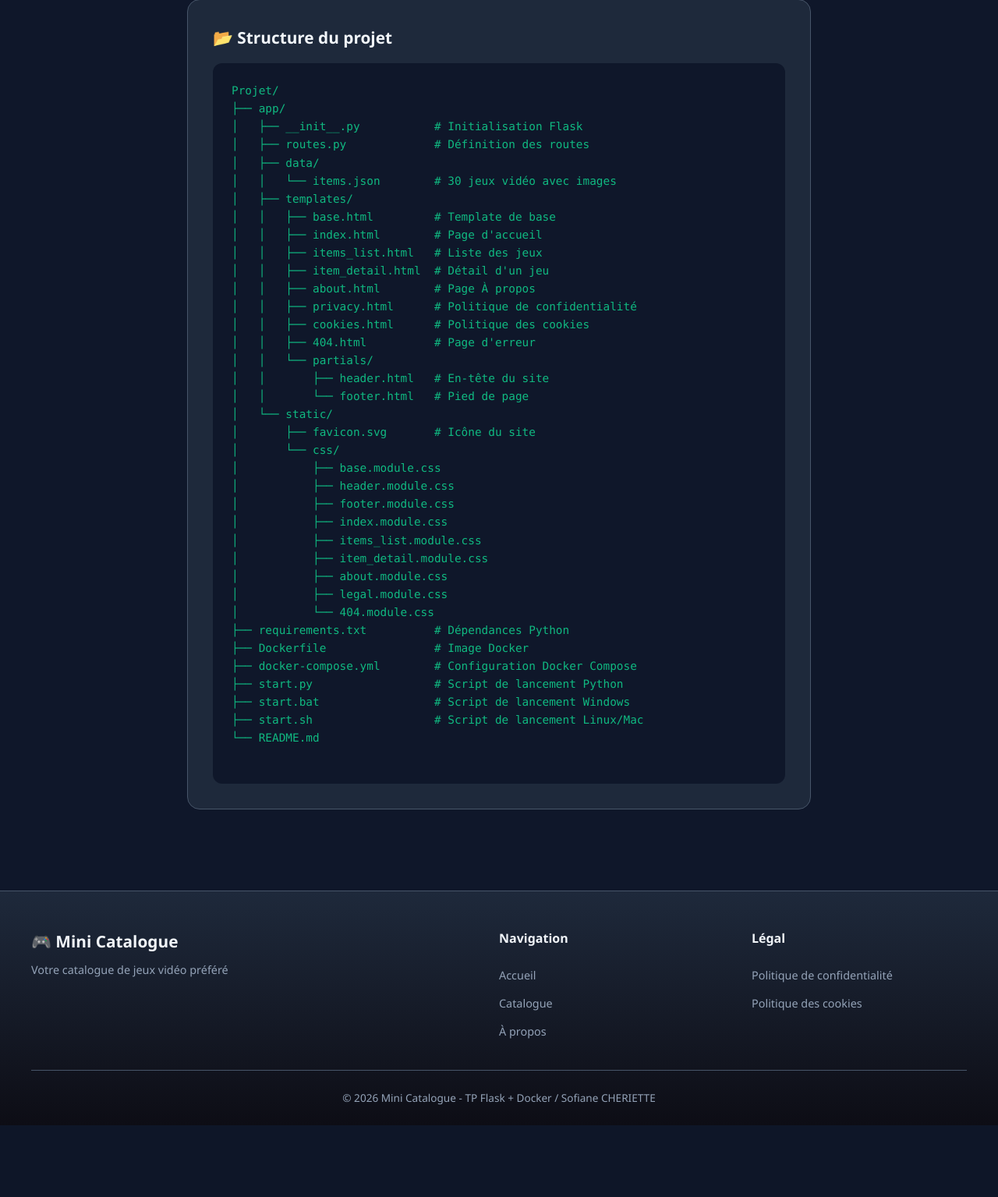
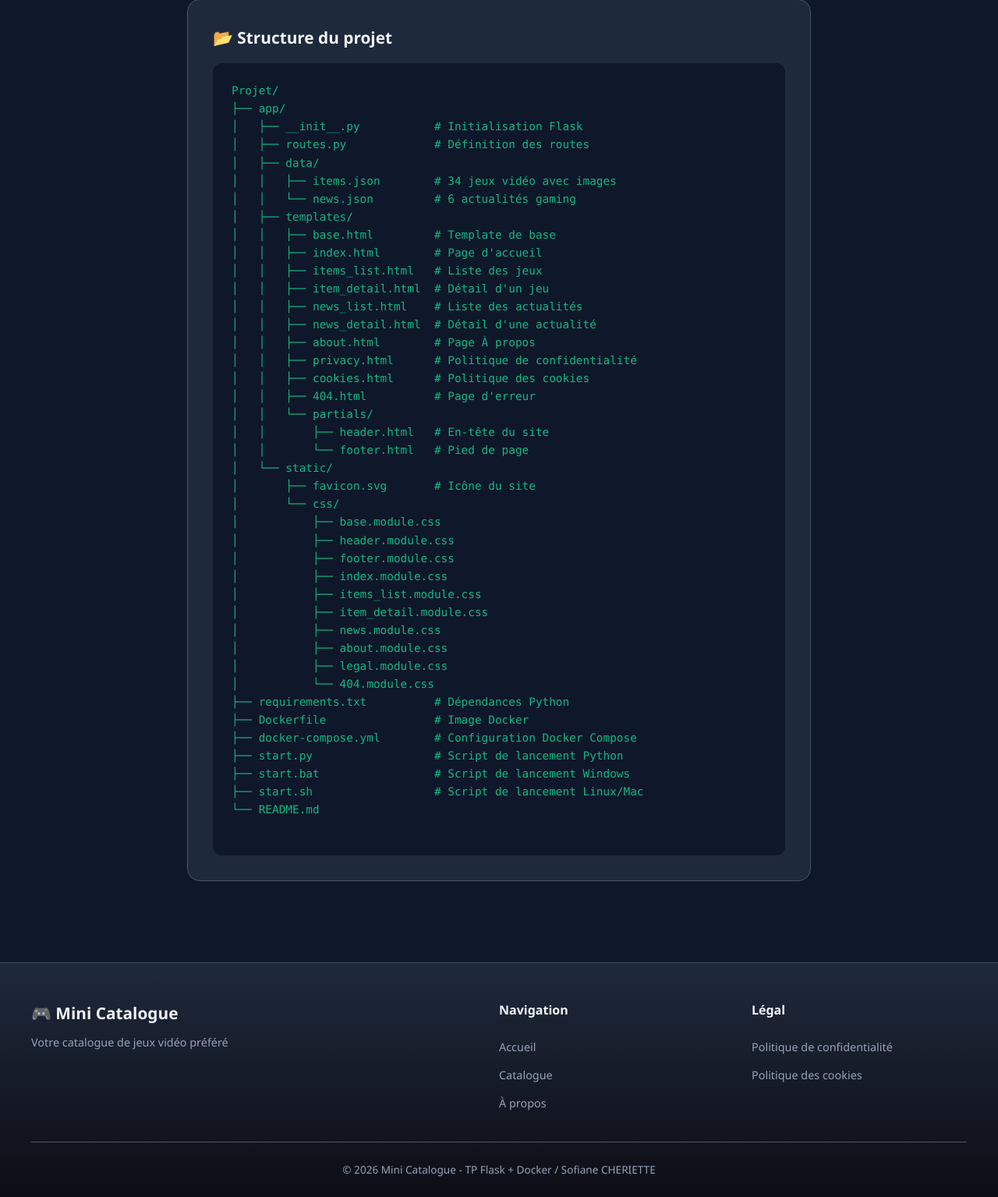
Before and after one commit to sofiane-cheriette/Projet-TP-Mini-site-Flask, a Flask app: page /about in a window 1280 px wide. Shown: the part 1355-2890 px from the top of the page at 78% size. Before the commit the page ends 2798 px from the top, so only its background shows below. Run offline with Flask 3, Linux system fonts and the light colour scheme.

Commit message:
Mise à jour arborescence README et about avec fichiers news

```diff
--- a/app/templates/about.html
+++ b/app/templates/about.html
@@ -67,12 +67,15 @@ Projet/
 │   ├── __init__.py           # Initialisation Flask
 │   ├── routes.py             # Définition des routes
 │   ├── data/
-│   │   └── items.json        # 30 jeux vidéo avec images
+│   │   ├── items.json        # 34 jeux vidéo avec images
+│   │   └── news.json         # 6 actualités gaming
 │   ├── templates/
 │   │   ├── base.html         # Template de base
 │   │   ├── index.html        # Page d'accueil
 │   │   ├── items_list.html   # Liste des jeux
 │   │   ├── item_detail.html  # Détail d'un jeu
+│   │   ├── news_list.html    # Liste des actualités
+│   │   ├── news_detail.html  # Détail d'une actualité
 │   │   ├── about.html        # Page À propos
 │   │   ├── privacy.html      # Politique de confidentialité
 │   │   ├── cookies.html      # Politique des cookies
@@ -89,6 +92,7 @@ Projet/
 │           ├── index.module.css
 │           ├── items_list.module.css
 │           ├── item_detail.module.css
+│           ├── news.module.css
 │           ├── about.module.css
 │           ├── legal.module.css
 │           └── 404.module.css
```
Also changed, not shown: README.md.
